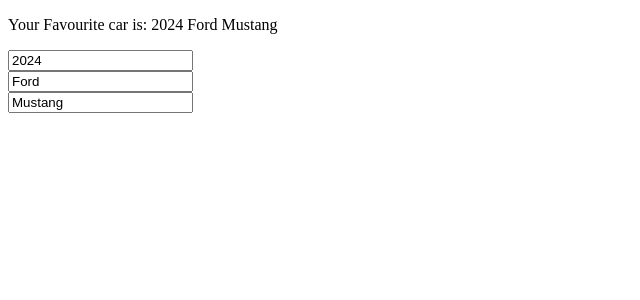
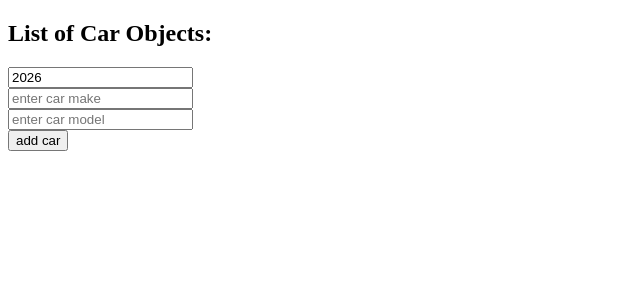
Before and after one commit to Kushalr3ddy/learning-space, a React app in the folder react/react-learn/: page / in a window 1280 px wide. Shown: the top 300 px of the page, without its empty margins (0-640 px from the left). Built offline with nearby package versions, Linux system fonts and the light colour scheme; the HTML template or start-up script is replaced by a standard one.

Commit message:
updating array of objects

```diff
--- a/react/react-learn/src/App.jsx
+++ b/react/react-learn/src/App.jsx
@@ -1,12 +1,12 @@
-import MyComponent from "./MyComponent.jsx";
+import { useState } from "react";
+import MyObjectArrayComponent from "./MyObjectArrayComponent.jsx";
 
 
 function App() {
 
 
-
     return(
-        <MyComponent />
+        <MyObjectArrayComponent />
     );
 }
 
--- /dev/null
+++ b/react/react-learn/src/MyObjectArrayComponent.jsx
@@ -0,0 +1,51 @@
+import React, { useState } from 'react';
+
+
+function MyObjectArrayComponent(){
+    const [cars, setCars] = useState([]);
+    const [carYear, setCarYear] = useState(new Date().getFullYear());
+    const [carMake, setCarMake] = useState("");
+    const [carModel,setCarModel] = useState("");
+
+    function handleAddCar(){
+        const newCar = {year:carYear, make:carMake, model:carModel};
+        setCars(c =>[...c, newCar]);
+
+        setCarYear(new Date().getFullYear());
+        setCarMake("");
+        setCarModel("");
+
+    }
+
+    function handleRemoveCar(index){
+        setCars(c => c.filter((_, i) => i !== index));
+    }
+
+    function handleYearChange(event){
+        setCarYear(event.target.value);
+    }
+    function handleMakeChange(event){
+        setCarMake(event.target.value);
+    }
+    function handleModelChange(event){
+        setCarModel(event.target.value);
+    }
+
+    return(<div>
+        <h2>List of Car Objects:</h2>
+        <ul>
+            {cars.map((car, index) => <li key ={index} onClick={() => handleRemoveCar(index)}>
+                {car.year} {car.make} {car.model}
+            </li>)}
+
+        </ul>
+
+        <input type="number" value={carYear} onChange={handleYearChange}/><br />
+        <input type="text" value={carMake} onChange={handleMakeChange} placeholder='enter car make'/><br />
+        <input type="text" value={carModel} onChange={handleModelChange} placeholder='enter car model'/><br />
+
+        <button onClick={handleAddCar}>add car</button>
+    </div>);
+}
+
+export default MyObjectArrayComponent;
```
Also changed, not shown: react/react-learn/src/MyArrayComponent.jsx (added, +31 -0 lines).
